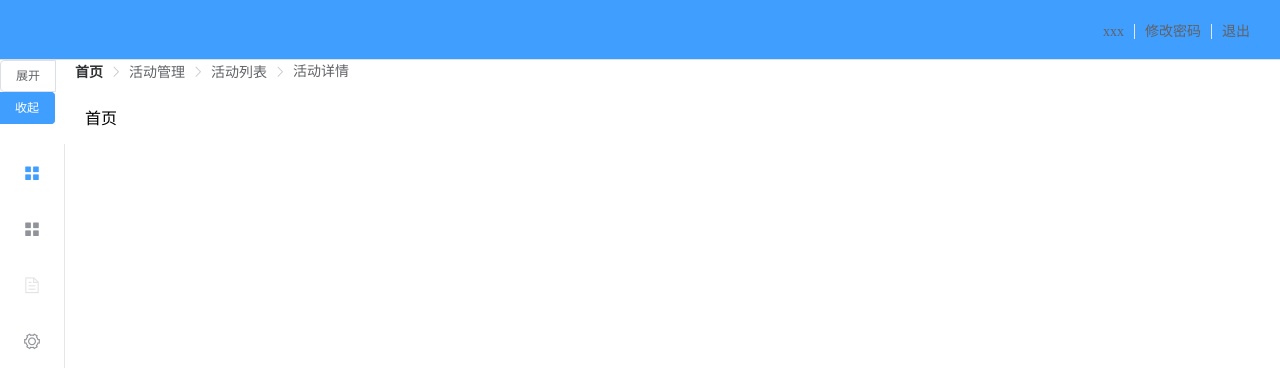
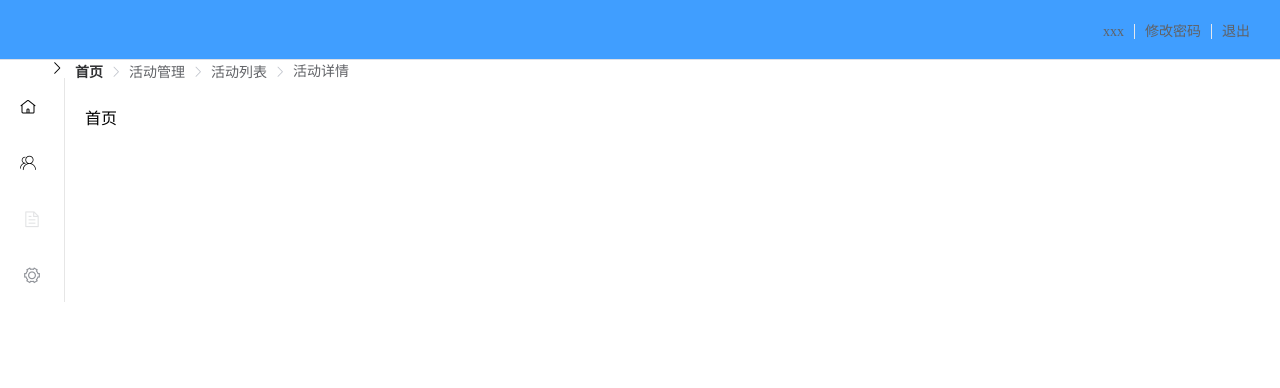
Before and after one commit to BeckHelloWord/vue-cli3Admin, a Vue app: page /index in a window 1280 px wide. Shown: the top 388 px of the page. Built offline with nearby package versions, Linux system fonts and the light colour scheme.

Commit message:
菜单路由

```diff
--- a/src/components/aside/index.vue
+++ b/src/components/aside/index.vue
@@ -1,20 +1,20 @@
 <template>
-  <el-aside class="aside" :style="{width:isCollapse?'65px':'300px'}">
-    <el-radio-group v-model="isCollapse" style="margin-bottom: 20px;">
-      <el-radio-button :label="false">展开</el-radio-button>
-      <el-radio-button :label="true">收起</el-radio-button>
-    </el-radio-group>
-    <el-menu default-active="2" class="el-menu-vertical-demo" :collapse="isCollapse">
-      <el-menu-item index="2">
-        <i class="el-icon-menu"></i>
+  <el-aside class="aside" :style="{width:setWidth}">
+    <div style="text-align:right;">
+      <i class="el-icon-arrow-left" v-show="!isCollapse" @click="isCollapse=true"></i>
+      <i class="el-icon-arrow-right" v-show="isCollapse" @click="isCollapse=false"></i>
+    </div>
+    <el-menu default-active="2" class="el-menu-vertical-demo" :collapse="isCollapse" :router="true">
+      <el-menu-item index="2" :route="{path: '/'}">
+        <i class="iconfont">&#xe65e;</i>
         <span slot="title">主页</span>
       </el-menu-item>
       <el-submenu index="2">
         <template slot="title">
-          <i class="el-icon-menu"></i>
-          <span slot="title">导航二</span>
+          <i class="iconfont">&#xe616;</i>
+          <span slot="title">用户管理</span>
         </template>
-        <el-menu-item index="1-1">选项1</el-menu-item>
+        <el-menu-item index="1-1" :route="{path: '/user/userList'}">全部用户</el-menu-item>
         <el-menu-item index="1-2">选项2</el-menu-item>
       </el-submenu>
       <el-menu-item index="3" disabled>
@@ -33,6 +33,13 @@ export default {
   data() {
     return { isCollapse: true };
   },
+  computed: {
+    setWidth: function() {
+      this.$nextTick(() => {
+        return this.isCollapse ? "65px" : "300px";
+      });
+    }
+  },
   methods: {}
 };
 </script>
```
